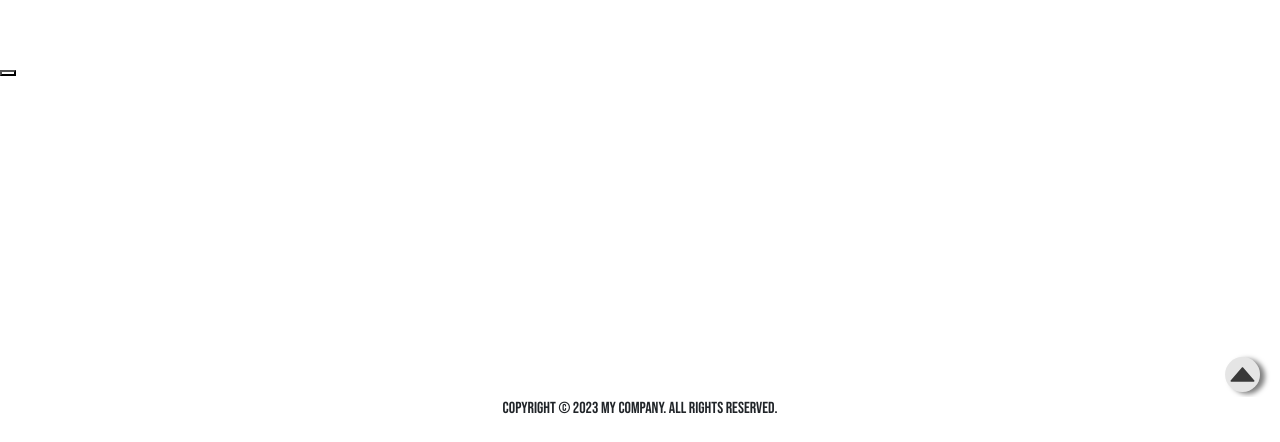
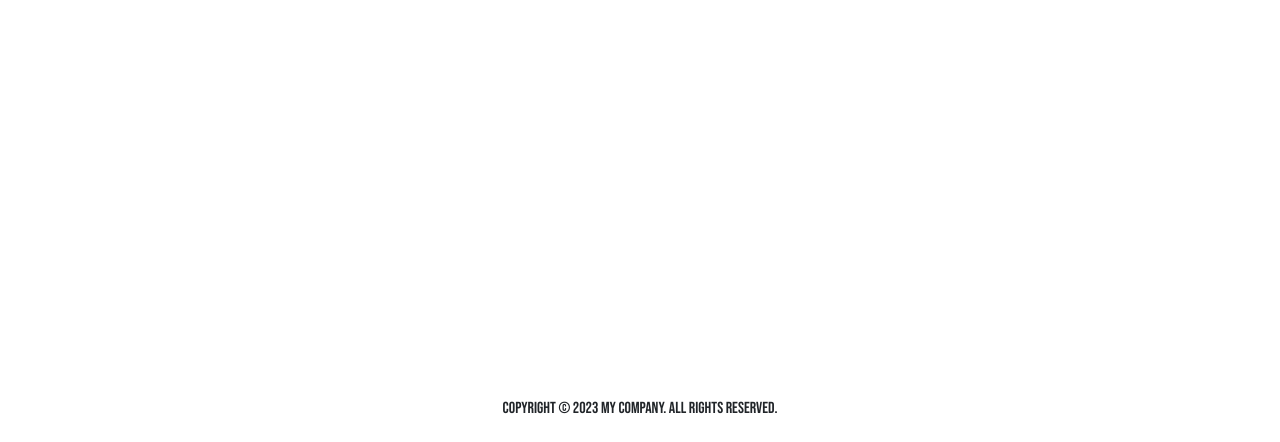
Before and after one commit to Eclipse-K/Animation_Page, a React (Create React App) app: page / in a window 1280 px wide. Shown: the part 353-795 px from the top of the page. Built offline with nearby package versions, Linux system fonts and the light colour scheme.

Commit message:
Edit Scrollbutton into List and srcollbutton z-index change

```diff
--- a/src/Components/App.js
+++ b/src/Components/App.js
@@ -3,7 +3,6 @@ import NavDrop from "./NavDrop";
 import "./App.css";
 import Search from "./SearchBar";
 import Copyright from "./Copyright";
-import ScrollTopButton from "./ScrollTopButton";
 
 function App() {
   return (
@@ -15,7 +14,6 @@ function App() {
       </div>
 
       <Search />
-      <ScrollTopButton />
 
       <Copyright />
     </div>
--- a/src/Components/List.js
+++ b/src/Components/List.js
@@ -3,6 +3,7 @@ import anijson from "../api.json";
 import AniList from "./Temporarily/AniList";
 import MenuList from "./Temporarily/MenuList";
 import "./List.css";
+import ScrollTopButton from "./ScrollTopButton";
 
 function List() {
   // eslint-disable-next-line
@@ -55,6 +56,7 @@ function List() {
     <div className="list-container">
       <MenuList menu={menu} onMenu={onMenu} />
       <AniList item={data} data={data} />
+      <ScrollTopButton />
       <button className="load-more" onClick={handleShowMore}>
         더보기
       </button>
--- a/src/Components/ScrollTopButton.css
+++ b/src/Components/ScrollTopButton.css
@@ -10,7 +10,7 @@
   border: none;
   box-shadow: 5px 2px 5px rgba(0, 0, 0, 0.5);
   border-radius: 20px;
-  z-index: 3;
+  z-index: 4;
 }
 
 .arrowIcon:hover {
--- a/src/Components/ScrollTopButton.js
+++ b/src/Components/ScrollTopButton.js
@@ -7,9 +7,11 @@ function ScrollTopButton() {
   };
 
   return (
-    <button onClick={handleScrollTop}>
-      <AiOutlineCaretUp className="arrowIcon" alt="맨위로" />
-    </button>
+    <AiOutlineCaretUp
+      className="arrowIcon"
+      onClick={handleScrollTop}
+      alt="맨위로"
+    />
   );
 }
 
```
